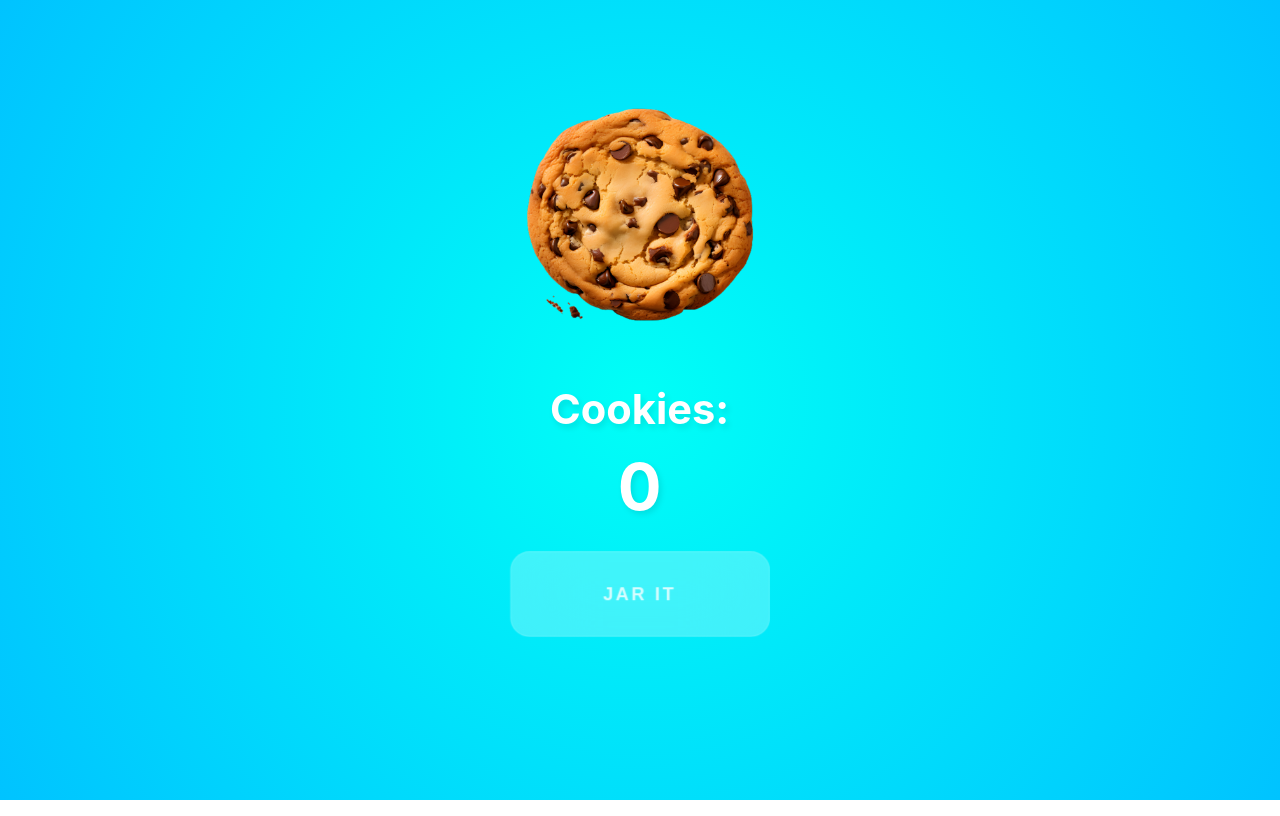
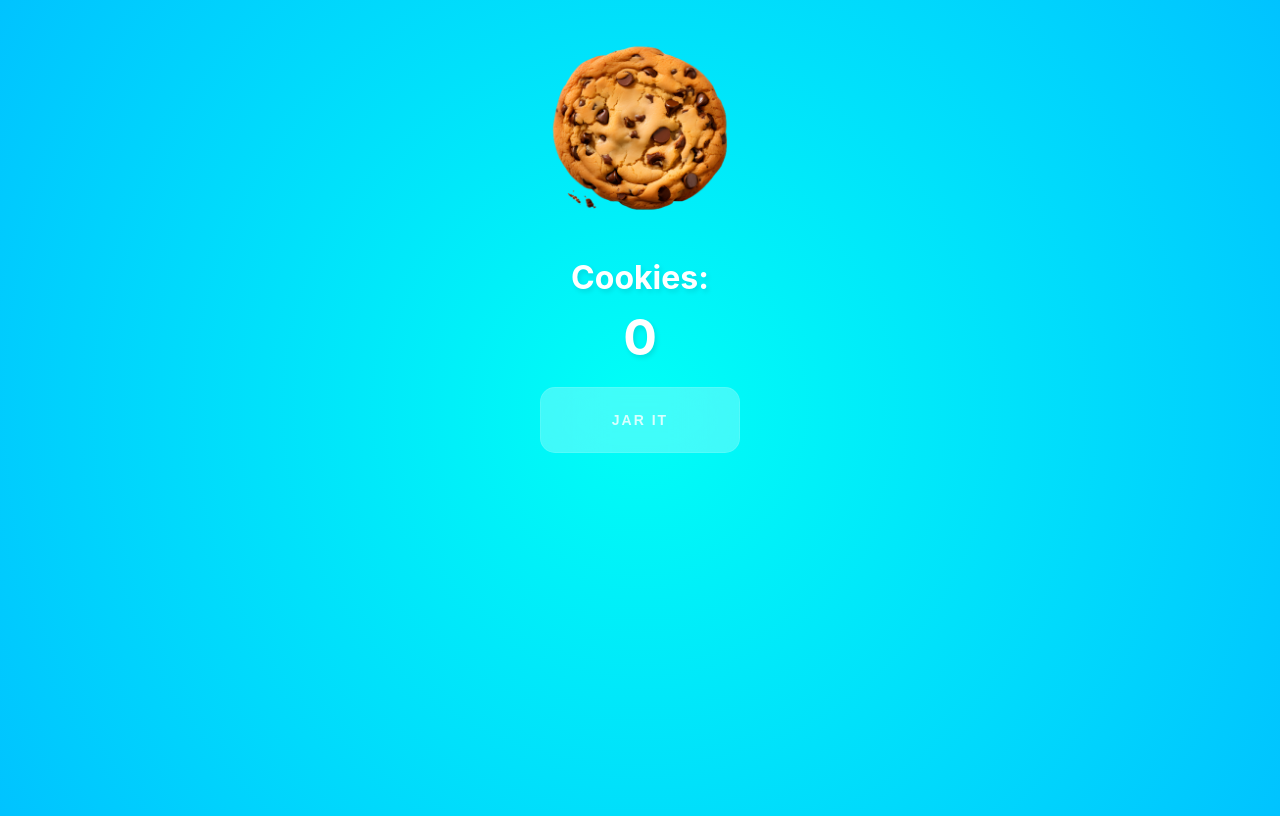
Before and after one commit to thonybrown/cookie-clicker, a plain HTML site: page index.html in a window 1280 px wide. Drawn offline with Linux system fonts and the light colour scheme.

Commit message:
Update index.css

```diff
--- a/index.css
+++ b/index.css
@@ -4,7 +4,7 @@ body {
     font-family: -apple-system, BlinkMacSystemFont, 'Segoe UI', Roboto, Oxygen, Ubuntu, Cantarell, 'Open Sans', 'Helvetica Neue', sans-serif;
     font-weight: bold;
     text-align: center;
-    height: 50%;
+    height: 100%;
 }
 
 h1 {
@@ -73,8 +73,6 @@ input[type=image]:active {
   display: flex;
   flex-direction: column;
   align-items: center;
-  scale: 1.3;
-  margin-top: 10%;
 }
 
 .cookies-in-jar {
@@ -134,7 +132,7 @@ input[type=image]:active {
   position: absolute;
   width: 200px;
   height: 200px;
-  background-image: url(../Cookie-Clicker/Images/cookie.png);
+  background-image: url(../Images/cookie.png);
   background-size: contain;
   background-repeat: no-repeat;
   pointer-events: none;
```
